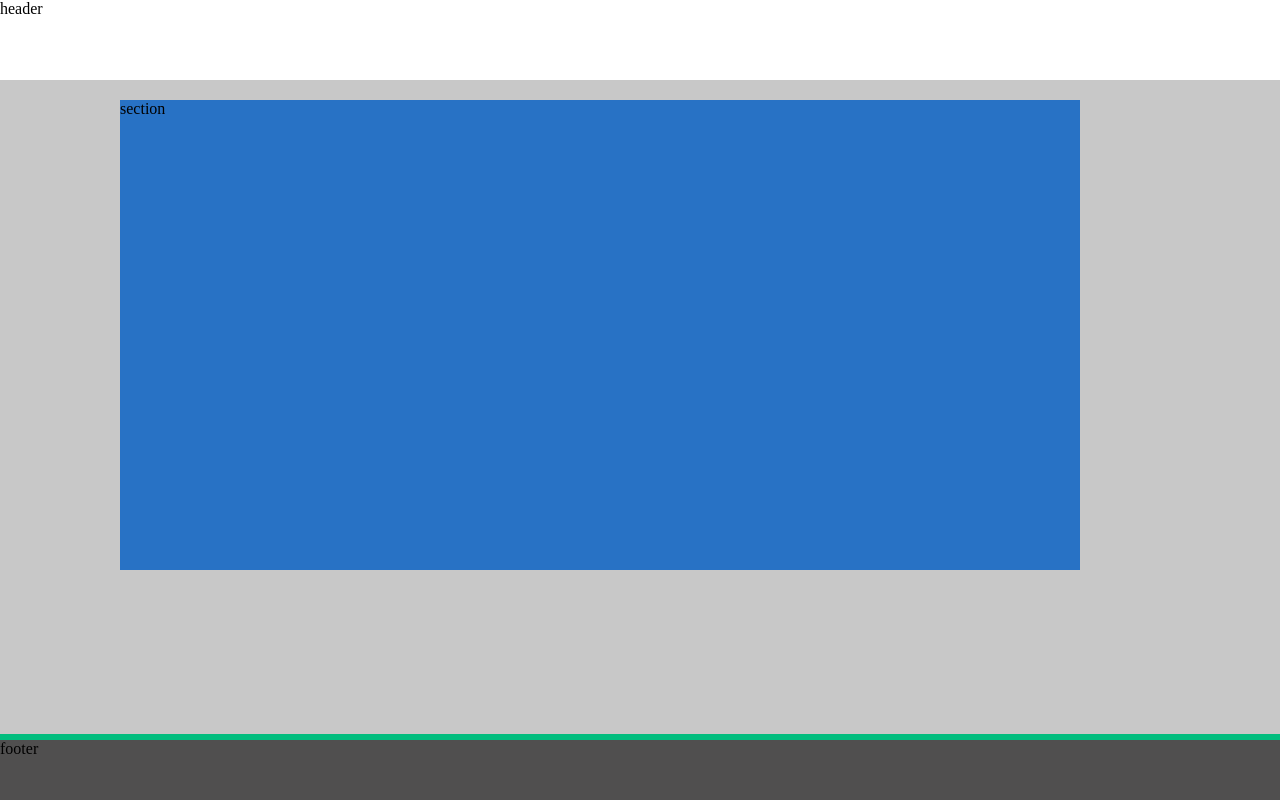
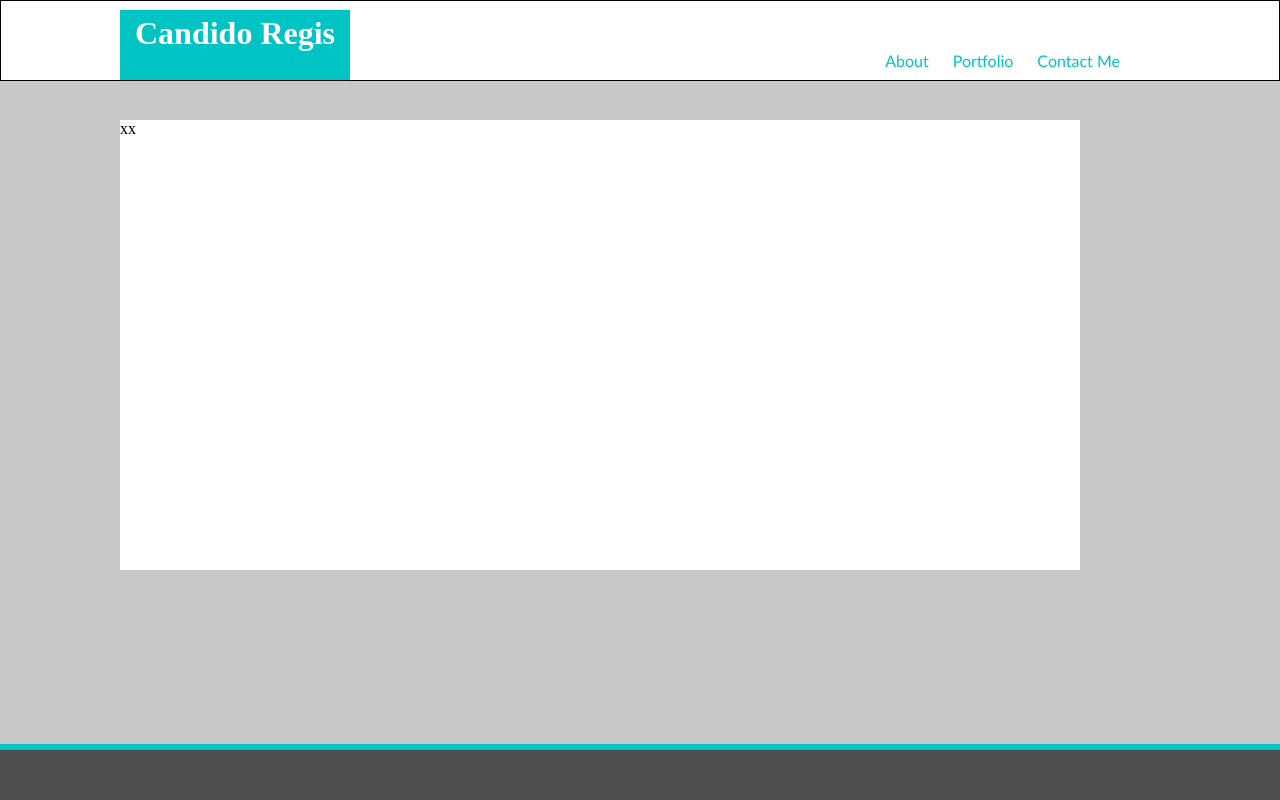
Before and after one commit to candidoregis/HW-Wireframe, a plain HTML site: page Recomended Version/index.html in a window 1280 px wide. Drawn offline with Linux system fonts and the light colour scheme.

Commit message:
Layout almost complete for first page

```diff
--- a/Recomended Version/index.html
+++ b/Recomended Version/index.html
@@ -1,16 +1,32 @@
 <!DOCTYPE html>
 <html lang="en">
+
 <head>
     <meta charset="utf-8">
     <link rel=stylesheet type=text/css href=style.css>
 </head>
+
 <body>
-            <div id="headerDiv"><p>header</p></div>
-       <div id="container">
+    <div class="pageContainer">
 
-            <div id="sectionDiv"><p>section</p></div>
+        <header id="headerDiv">
+            <div>
+                <h1>Candido Regis</h1>
+            </div>
+            <nav>
+                <a href="index.html">About</a>
+                <a href="htm/portfolio.html">Portfolio</a>
+                <a href="htm/contactme.html">Contact Me</a>
+            </nav>
+        </header>
+        <main>
+            xx
+        </main>
+    </div>
+    <footer class="footerDiv">
 
-       </div>
-       <div id="footerDiv"><p>footer</p></div>
+    </footer>
+
 </body>
+
 </html>
--- a/Recomended Version/style.css
+++ b/Recomended Version/style.css
@@ -1,46 +1,85 @@
 * {
-    margin: 0;
-    border: 0;
+    margin: 0px 0px 0px 0px;
+    border: 0px 0px 0px 0px;
 }
 
 body {
     background-color:rgb(200, 200, 200);
 }
 
-#container {
+.pageContainer{
     position: relative;
+}
+
+main {
+    position: absolute;
+    background-color: white;
+    top: 120px;
+    left: 120px;
     width: 960px;
-    left: 120px;
-    height: 620px;
+    height: 450px;
+}
+
+a {
+    padding: 10px;
+    font-family: 'Gill Sans', 'Gill Sans MT', Calibri, 'Trebuchet MS', sans-serif;
+}
+
+nav {
+    position: fixed;
+    right: 150px;
+    top: 51px;
+    display: inline;
+}
+
+nav a:link, a:visited {
+	color: #00C4C4;
+	text-decoration: none;
+
+}
+
+nav a:hover {
+	background-color: #00C4C4;
+    color: #000000;
+    border-radius: 3px;
+}
+
+nav a:active {
+	background: #333;
+	color: #eee;
 }
 
 #headerDiv {
     background-color: white;
     position: fixed;
     left: 0px;
+    right: 0px;
     top: 0px;
-    width: 100%;
-    height: 80px;
-    z-index: 2;
+    height: 79px;
+    vertical-align: middle;
+    border: solid 1px black;
 }
 
-#sectionDiv {
-    background-color: rgb(40, 114, 197);
-    position: absolute;
+.footerDiv {
+    background-color: rgb(80, 79, 79);
+    position: fixed;
+    border-top: solid 6px #00C4C4;;
     left: 0px;
     right: 0px;
-    top: 100px;
-    bottom: 50px;
+    bottom: 0px;
+    width: 100%;
+    height: 50px;
 }
 
-
-#footerDiv {
-    background-color: rgb(80, 79, 79);
+h1 {
     position: fixed;
-    border-top: solid 6px rgb(2, 189, 126);
-    left: 0px;
-    bottom: 0px;
-    width: 100%;
+    top: 10px;
+    left: 120px;
     height: 60px;
-    z-index: 2;
+    color: white;
+    background-color: #00C4C4;
+    padding-top: 5px;
+    padding-bottom: 5px;
+    padding-left: 15px;
+    padding-right: 15px;
 }
```
Also changed, not shown: 1 other file. Lines whose indentation alone changed are shown as unchanged.
